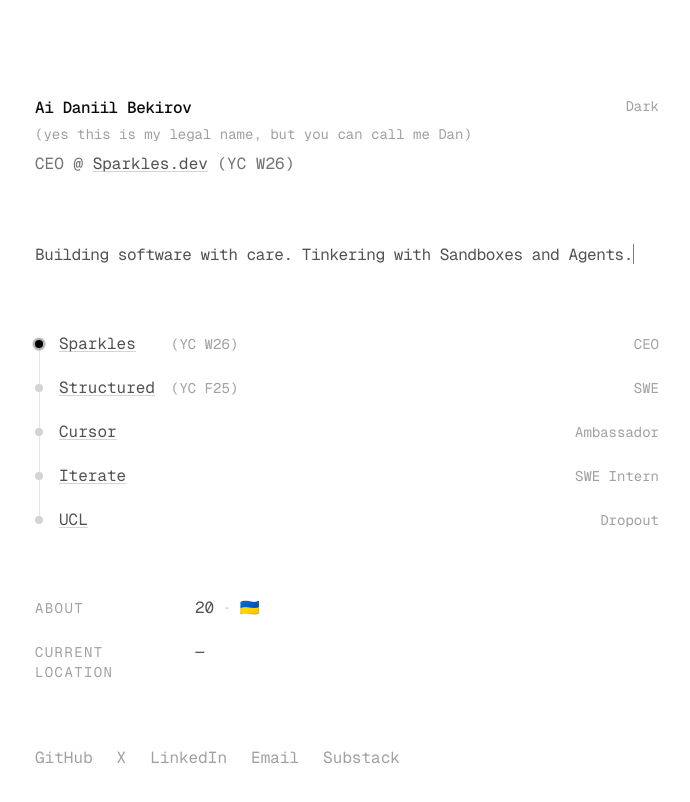
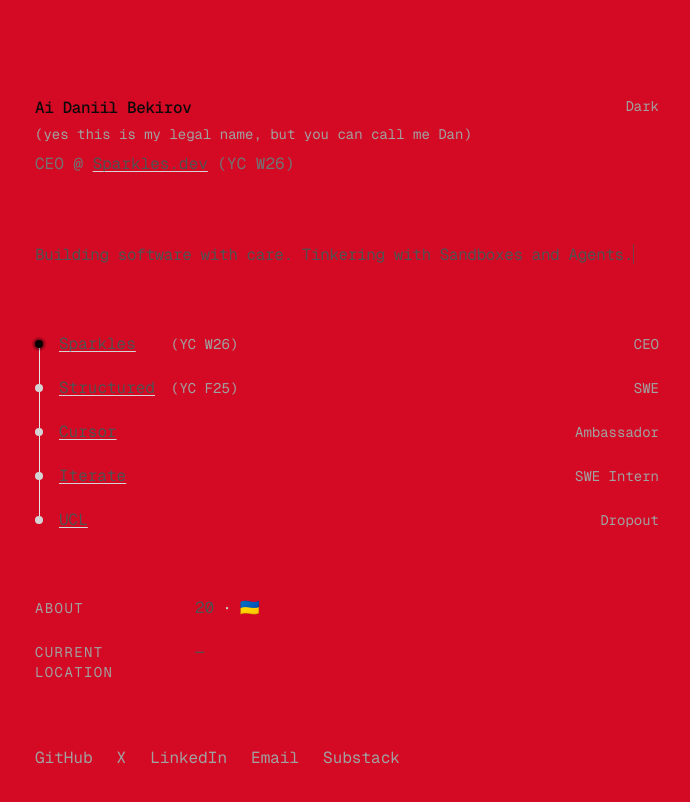
Before and after one commit to Texseractrum/me, a Next.js app: page / in a window 1280 px wide. Shown: the top 802 px of the page, without its empty margins (293-983 px from the left). Built offline with nearby package versions, Linux system fonts and the light colour scheme; no server answers; the database is empty.

Commit message:
style: update color palette using oklch color space ✨
Co-Authored-By: Notd <texseractrum@gmail.com>

```diff
--- a/app/globals.css
+++ b/app/globals.css
@@ -70,7 +70,7 @@
 
 :root {
   --radius: 0.625rem;
-  --background: oklch(1 0 0);
+  --background: oklch(0.55 0.22 25);
   --foreground: oklch(0.145 0 0);
   --card: oklch(1 0 0);
   --card-foreground: oklch(0.145 0 0);
@@ -104,7 +104,7 @@
 }
 
 .dark {
-  --background: oklch(0.145 0 0);
+  --background: oklch(0.55 0.22 25);
   --foreground: oklch(0.985 0 0);
   --card: oklch(0.205 0 0);
   --card-foreground: oklch(0.985 0 0);
```
